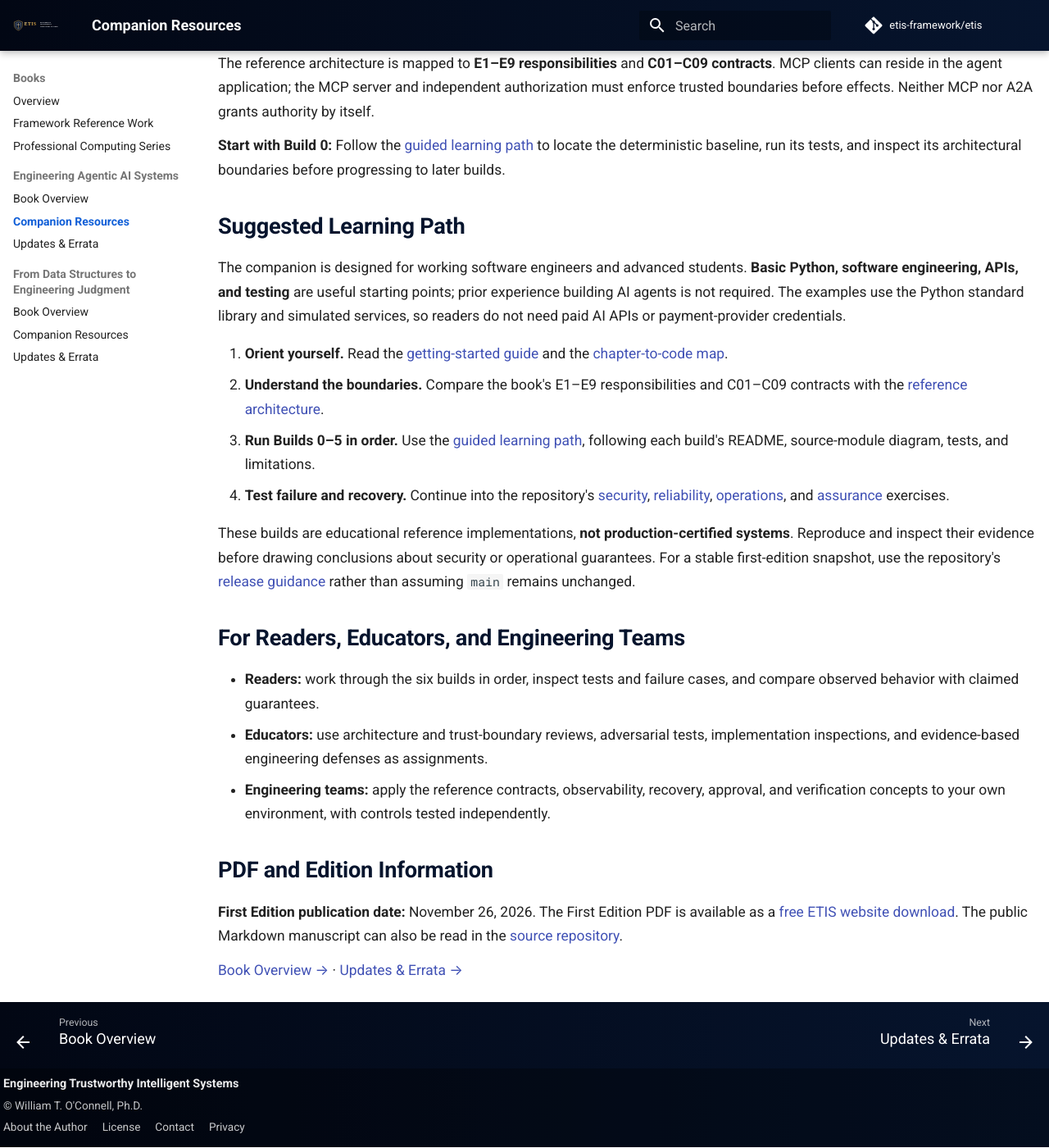
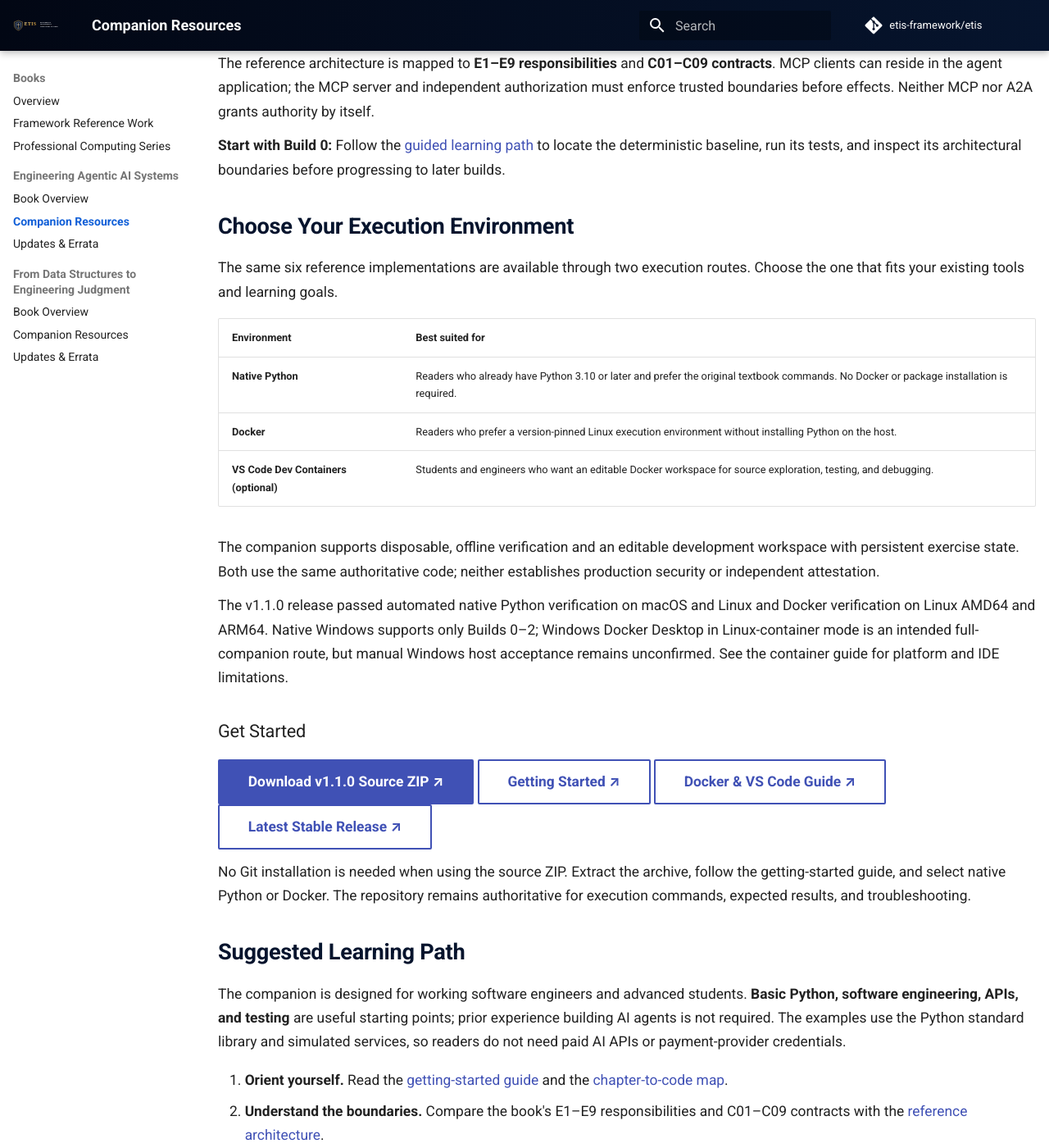
Before and after one commit to etis-framework/etis, an MkDocs documentation site: the page built from docs/Books/agentic-ai/companion-resources.md, in a window 1280 px wide and 1400 px high, scrolled down 629 px. Shown: the whole window at 82% size. Built offline with MkDocs 1.6.1 and Material for MkDocs 9.7.7, drawn with Linux system fonts in a browser that asks for light colours; comment, search, counter and statistics services are not loaded; some of the changed text lies outside the part shown.

Commit message:
docs: promote containerized Agentic AI companion v1.1.0 (#57)

```diff
--- a/docs/Books/agentic-ai/companion-resources.md
+++ b/docs/Books/agentic-ai/companion-resources.md
@@ -11,25 +11,48 @@ The authoritative manuscript and runnable implementation live in the public [Eng
 
 ## Reference Implementation: Builds 0–5
 
-[Explore the Python Reference System ↗](https://github.com/etis-framework/etis-agentic-ai-book/tree/main/examples/refund-reference-system){ .md-button .md-button--primary }
+[Explore the Python Reference System ↗](https://github.com/etis-framework/etis-agentic-ai-book/tree/v1.1.0/examples/refund-reference-system){ .md-button .md-button--primary }
 [Browse the Full Book Repository ↗](https://github.com/etis-framework/etis-agentic-ai-book){ .md-button }
 
 The progressive **CASE-204 $500 refund** implementation introduces the architecture's controls, trust boundaries, identity and context handling, bounded advisory behavior, approvals, provider reconciliation, and integrated checks. Read each build's README, architecture figure, test instructions, and stated limitations before using or adapting its code.
 
 The reference architecture is mapped to **E1–E9 responsibilities** and **C01–C09 contracts**. MCP clients can reside in the agent application; the MCP server and independent authorization must enforce trusted boundaries before effects. Neither MCP nor A2A grants authority by itself.
 
-**Start with Build 0:** Follow the [guided learning path](https://github.com/etis-framework/etis-agentic-ai-book/blob/main/examples/refund-reference-system/LEARNING_PATH.md) to locate the deterministic baseline, run its tests, and inspect its architectural boundaries before progressing to later builds.
+**Start with Build 0:** Follow the [guided learning path](https://github.com/etis-framework/etis-agentic-ai-book/blob/v1.1.0/examples/refund-reference-system/LEARNING_PATH.md) to locate the deterministic baseline, run its tests, and inspect its architectural boundaries before progressing to later builds.
+
+## Choose Your Execution Environment
+
+The same six reference implementations are available through two execution routes. Choose the one that fits your existing tools and learning goals.
+
+| Environment | Best suited for |
+|---|---|
+| **Native Python** | Readers who already have Python 3.10 or later and prefer the original textbook commands. No Docker or package installation is required. |
+| **Docker** | Readers who prefer a version-pinned Linux execution environment without installing Python on the host. |
+| **VS Code Dev Containers (optional)** | Students and engineers who want an editable Docker workspace for source exploration, testing, and debugging. |
+
+The companion supports disposable, offline verification and an editable development workspace with persistent exercise state. Both use the same authoritative code; neither establishes production security or independent attestation.
+
+The v1.1.0 release passed automated native Python verification on macOS and Linux and Docker verification on Linux AMD64 and ARM64. Native Windows supports only Builds 0–2; Windows Docker Desktop in Linux-container mode is an intended full-companion route, but manual Windows host acceptance remains unconfirmed. See the container guide for platform and IDE limitations.
+
+### Get Started
+
+[Download v1.1.0 Source ZIP ↗](https://github.com/etis-framework/etis-agentic-ai-book/archive/refs/tags/v1.1.0.zip){ .md-button .md-button--primary }
+[Getting Started ↗](https://github.com/etis-framework/etis-agentic-ai-book/blob/v1.1.0/docs/GETTING_STARTED.md){ .md-button }
+[Docker & VS Code Guide ↗](https://github.com/etis-framework/etis-agentic-ai-book/blob/v1.1.0/docs/CONTAINER_EXECUTION.md){ .md-button }
+[Latest Stable Release ↗](https://github.com/etis-framework/etis-agentic-ai-book/releases/latest){ .md-button }
+
+No Git installation is needed when using the source ZIP. Extract the archive, follow the getting-started guide, and select native Python or Docker. The repository remains authoritative for execution commands, expected results, and troubleshooting.
 
 ## Suggested Learning Path
 
 The companion is designed for working software engineers and advanced students. **Basic Python, software engineering, APIs, and testing** are useful starting points; prior experience building AI agents is not required. The examples use the Python standard library and simulated services, so readers do not need paid AI APIs or payment-provider credentials.
 
-1. **Orient yourself.** Read the [getting-started guide](https://github.com/etis-framework/etis-agentic-ai-book/blob/main/docs/GETTING_STARTED.md) and the [chapter-to-code map](https://github.com/etis-framework/etis-agentic-ai-book/blob/main/docs/CHAPTER_MAP.md).
-2. **Understand the boundaries.** Compare the book's E1–E9 responsibilities and C01–C09 contracts with the [reference architecture](https://github.com/etis-framework/etis-agentic-ai-book/blob/main/examples/refund-reference-system/ARCHITECTURE.md).
-3. **Run Builds 0–5 in order.** Use the [guided learning path](https://github.com/etis-framework/etis-agentic-ai-book/blob/main/examples/refund-reference-system/LEARNING_PATH.md), following each build's README, source-module diagram, tests, and limitations.
-4. **Test failure and recovery.** Continue into the repository's [security](https://github.com/etis-framework/etis-agentic-ai-book/tree/main/examples/refund-reference-system/security), [reliability](https://github.com/etis-framework/etis-agentic-ai-book/tree/main/examples/refund-reference-system/reliability), [operations](https://github.com/etis-framework/etis-agentic-ai-book/tree/main/examples/refund-reference-system/operations), and [assurance](https://github.com/etis-framework/etis-agentic-ai-book/tree/main/examples/refund-reference-system/assurance) exercises.
+1. **Orient yourself.** Read the [getting-started guide](https://github.com/etis-framework/etis-agentic-ai-book/blob/v1.1.0/docs/GETTING_STARTED.md) and the [chapter-to-code map](https://github.com/etis-framework/etis-agentic-ai-book/blob/v1.1.0/docs/CHAPTER_MAP.md).
+2. **Understand the boundaries.** Compare the book's E1–E9 responsibilities and C01–C09 contracts with the [reference architecture](https://github.com/etis-framework/etis-agentic-ai-book/blob/v1.1.0/examples/refund-reference-system/ARCHITECTURE.md).
+3. **Run Builds 0–5 in order.** Use the [guided learning path](https://github.com/etis-framework/etis-agentic-ai-book/blob/v1.1.0/examples/refund-reference-system/LEARNING_PATH.md), following each build's README, source-module diagram, tests, and limitations.
+4. **Test failure and recovery.** Continue into the repository's [security](https://github.com/etis-framework/etis-agentic-ai-book/tree/v1.1.0/examples/refund-reference-system/security), [reliability](https://github.com/etis-framework/etis-agentic-ai-book/tree/v1.1.0/examples/refund-reference-system/reliability), [operations](https://github.com/etis-framework/etis-agentic-ai-book/tree/v1.1.0/examples/refund-reference-system/operations), and [assurance](https://github.com/etis-framework/etis-agentic-ai-book/tree/v1.1.0/examples/refund-reference-system/assurance) exercises.
 
-These builds are educational reference implementations, **not production-certified systems**. Reproduce and inspect their evidence before drawing conclusions about security or operational guarantees. For a stable first-edition snapshot, use the repository's [release guidance](https://github.com/etis-framework/etis-agentic-ai-book/blob/main/RELEASE.md) rather than assuming `main` remains unchanged.
+These builds are educational reference implementations, **not production-certified systems**. Reproduce and inspect their evidence before drawing conclusions about security or operational guarantees. For corrected exercises, use the latest stable companion release; retain v1.0.0 for exact original-edition reproduction. Consult the repository's [release guidance](https://github.com/etis-framework/etis-agentic-ai-book/blob/v1.1.0/RELEASE.md) rather than assuming `main` remains unchanged.
 
 ## For Readers, Educators, and Engineering Teams
 
```
Also changed, not shown: docs/Books/ETIS_Professional_Computing_Series.md (+1 -1 lines), docs/Books/agentic-ai/index.md (+6 -2 lines), docs/Books/agentic-ai/updates-and-errata.md (+14 -1 lines), docs/Books/index.md (+1 -1 lines).
